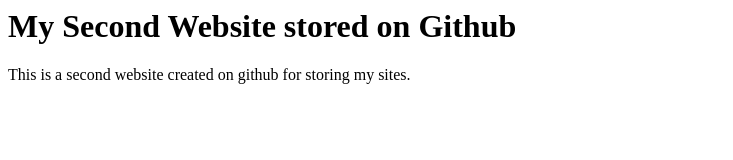
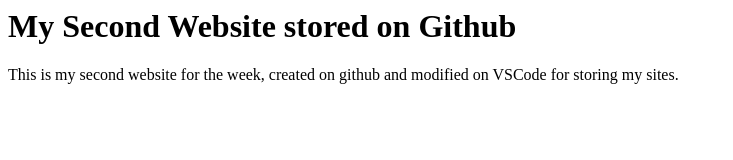
Before and after one commit to pconcillado/wk1_assignment_2, a plain HTML site: page index.html in a window 1280 px wide. Shown: the whole page, without its empty margins (0-733 px from the left). Drawn offline with Linux system fonts and the light colour scheme.

Commit message:
My first commit: added texts to the body

```diff
--- a/index.html
+++ b/index.html
@@ -4,6 +4,6 @@
   </head>
   <body>
     <h1>My Second Website stored on Github</h1>
-    <p>This is a second website created on github for storing my sites.</p>
+    <p>This is my second website for the week, created on github and modified on VSCode for storing my sites.</p>
   </body>
 </html>
```
